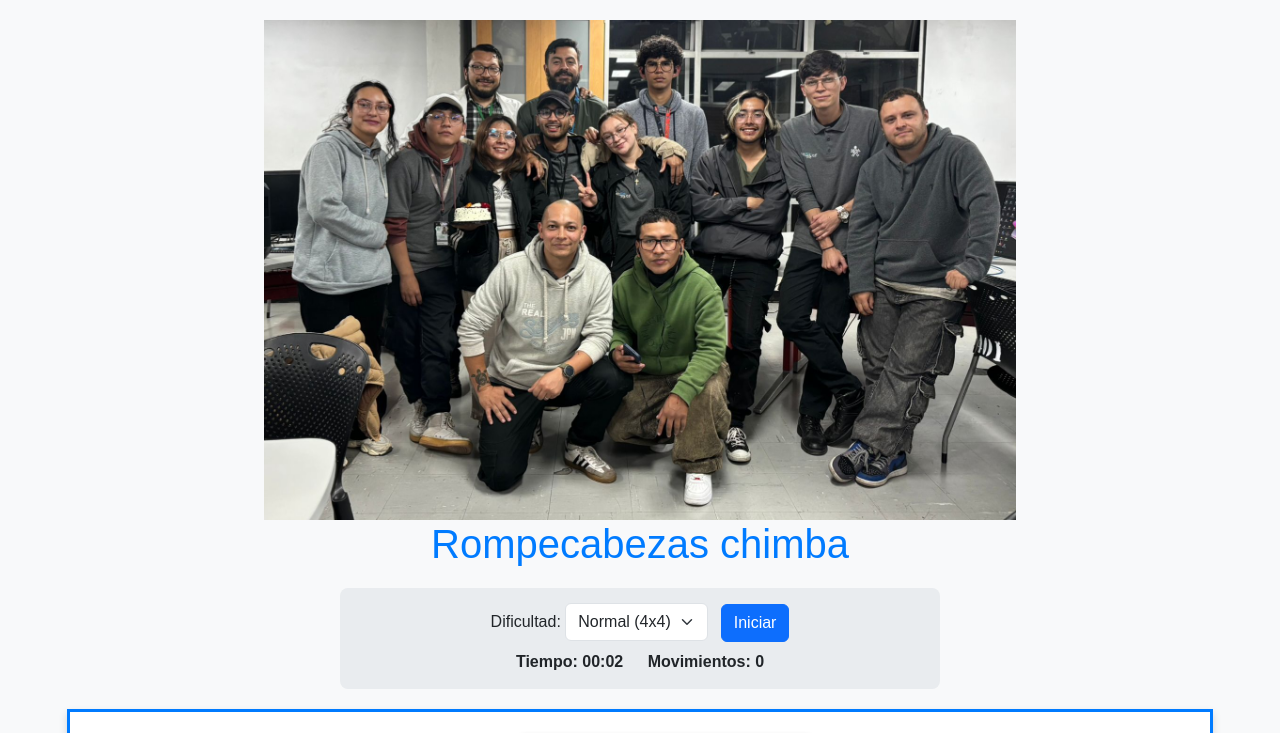
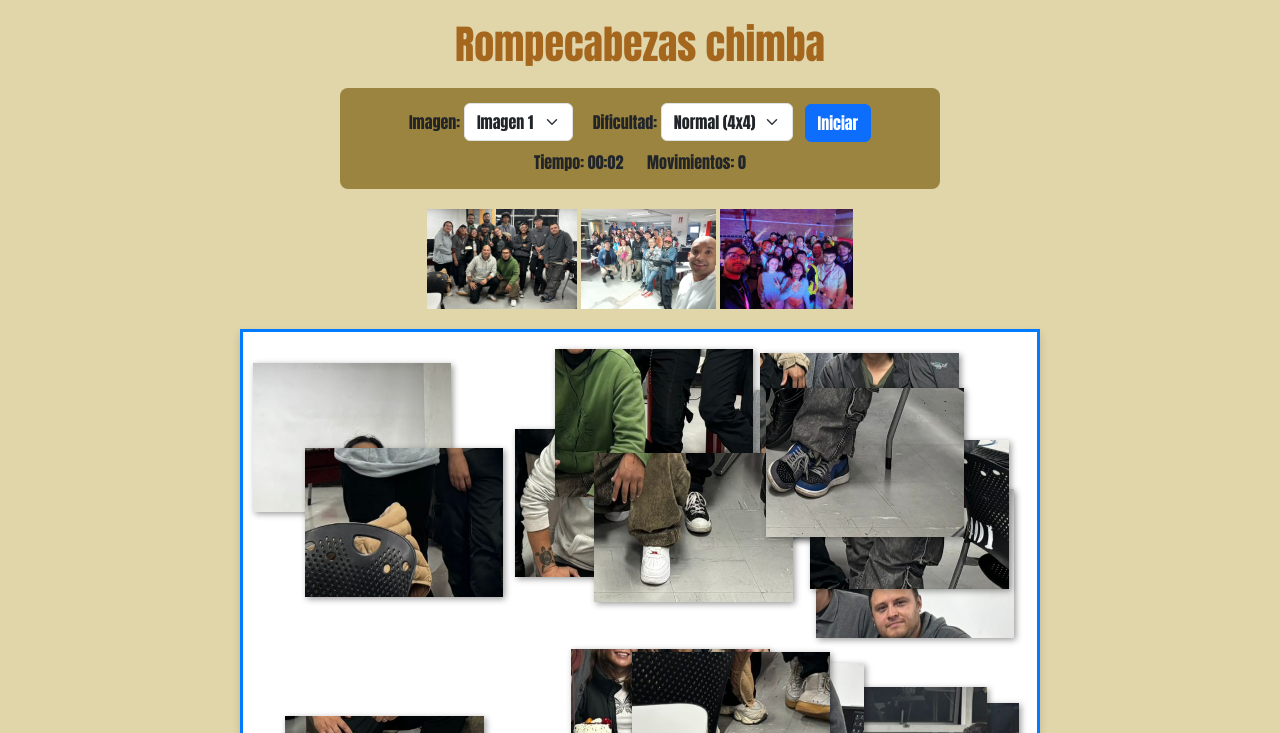
Before and after one commit to Kathe2912/rompecabezaschimba, a plain HTML site: page index.html in a window 1280 px wide. Both pictures are taken after a click on the button "Iniciar". Shown: the top 733 px of the page. Drawn offline with nearby package versions, Linux system fonts and the light colour scheme.

Commit message:
se hace corrrecion estetico, y se añade 2 imagenes mas

```diff
--- a/index.html
+++ b/index.html
@@ -3,26 +3,25 @@
 <head>
   <meta charset="UTF-8" />
   <meta name="viewport" content="width=device-width, initial-scale=1.0" />
-  <title>Jigsaw Puzzle</title>
+  <title>Rompecabezas chimba</title>
   <link href="https://cdn.jsdelivr.net/npm/bootstrap@5.3.3/dist/css/bootstrap.min.css" rel="stylesheet" />
-  <img src="imagenes/ficha.jpeg" alt="" style="height: 500px; height: 500px;">
   <style>
     /* principal*/
     body {
-      font-family: sans-serif;
+      font-family: Impact, Haettenschweiler, 'Arial Narrow Bold', sans-serif;
       text-align: center;
-      background: #f8f9fa;
+      background: #e0d6aa;
       margin: 20px;
     }
     h1 {
-      color: #007bff;
+      color: #a5661e;
     }
 
     /* controles */
     .game-controls {
       margin: 20px auto;
       padding: 15px;
-      background: #e9ecef;
+      background: #9b8340;
       border-radius: 8px;
       max-width: 600px;
     }
@@ -33,6 +32,8 @@
 
     /* Puzzle contenedor */
     #puzzle-container {
+      height: 700px;
+      width: 800px;
       border: 3px solid #007bff;
       background: #fff;
       margin: 20px auto;
@@ -66,15 +67,24 @@
   <!-- titulo -->
   <h1>Rompecabezas chimba</h1>
 
+
   <!-- Controles -->
   <div class="game-controls">
     <div class="mb-2">
-      <label for="difficultySelect">Dificultad:</label>
+      <label for="imageSelect">Imagen:</label>
+      <select id="imageSelect" class="form-select d-inline-block w-auto">
+        <option value="imagenes/ficha.jpeg">Imagen 1</option>
+        <option value="imagenes/ficha2.jpg">Imagen 2</option>
+        <option value="imagenes/ficha3.jpg">Imagen 3</option>
+      </select>
+
+      <label for="difficultySelect" class="ms-3">Dificultad:</label>
       <select id="difficultySelect" class="form-select d-inline-block w-auto">
         <option value="3">Fácil (3x3)</option>
         <option value="4" selected>Normal (4x4)</option>
         <option value="5">Difícil (5x5)</option>
       </select>
+
       <button id="startButton" class="btn btn-primary ms-2">Iniciar</button>
     </div>
     <div>
@@ -82,6 +92,10 @@
       <span class="stat-item">Movimientos: <span id="movesDisplay">0</span></span>
     </div>
   </div>
+
+<img src="imagenes/ficha.jpeg" alt="" height="100px; height: 100px;">
+<img src="imagenes/ficha2.jpg" alt="" height="100px; height: 100px;">
+<img src="imagenes/ficha3.jpg" alt="" height="100px; height: 100px;">
 
   <!-- Puzzle Area -->
   <div id="puzzle-container"></div>
@@ -94,6 +108,7 @@
     const container = document.getElementById("puzzle-container");
     const startBtn = document.getElementById("startButton");
     const difficulty = document.getElementById("difficultySelect");
+    const imageSelect = document.getElementById("imageSelect");
     const timerDisplay = document.getElementById("timerDisplay");
     const movesDisplay = document.getElementById("movesDisplay");
 
@@ -102,6 +117,7 @@
     // Start Puzzle
     startBtn.onclick = () => {
       let size = +difficulty.value;
+      let imgUrl = imageSelect.value;
       seconds = 0; moves = 0;
       timerDisplay.textContent = "00:00";
       movesDisplay.textContent = "0";
@@ -110,16 +126,22 @@
         seconds++;
         timerDisplay.textContent = `${String(seconds / 60 | 0).padStart(2, '0')}:${String(seconds % 60).padStart(2, '0')}`;
       }, 1000);
-      createPuzzle(size);
+
+      const img = new Image();
+      img.src = imgUrl;
+      img.onload = () => createPuzzle(size, imgUrl);
     };
 
-    // creacion de piezas
-    function createPuzzle(n) {
+    function createPuzzle(n, imgUrl) {
       container.innerHTML = "";
       pieces = [];
-      let imgUrl = "imagenes/ficha.jpeg";
-      let w = container.clientWidth, h = w / 4 * 3;
+
+      // Asegura el ancho para calcular bien el alto
+      container.style.width = container.offsetWidth + "px";
+      let w = container.clientWidth;
+      let h = w / 4 * 3;
       container.style.height = `${h}px`;
+
       let pw = w / n, ph = h / n;
 
       for (let r = 0; r < n; r++) {
@@ -143,7 +165,8 @@
 
     // Colocar pieza al azar
     function randomize(piece, w, h, pw, ph) {
-      let x = Math.random() * (w - pw), y = Math.random() * (h - ph);
+      let x = Math.random() * (w - pw);
+      let y = Math.random() * (h - ph);
       piece.style.left = `${x}px`;
       piece.style.top = `${y}px`;
       piece.onmousedown = dragStart;
@@ -182,8 +205,10 @@
       moves++;
       movesDisplay.textContent = moves;
 
-      let x = parseFloat(active.style.left), y = parseFloat(active.style.top);
-      let cx = +active.dataset.correctX, cy = +active.dataset.correctY;
+      let x = parseFloat(active.style.left);
+      let y = parseFloat(active.style.top);
+      let cx = +active.dataset.correctX;
+      let cy = +active.dataset.correctY;
       let threshold = 20;
       if (Math.abs(x - cx) < threshold && Math.abs(y - cy) < threshold) {
         active.style.left = `${cx}px`;
```
Also changed, not shown: imagenes/ficha2.jpg (added), imagenes/ficha3.jpg (added).
